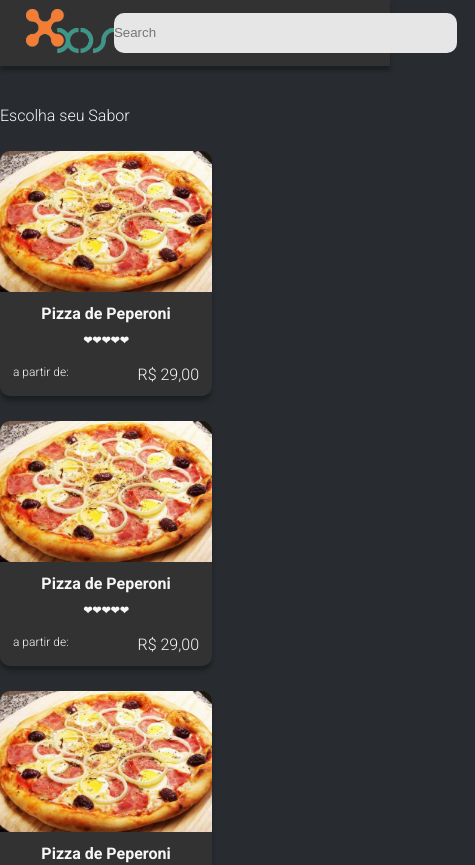
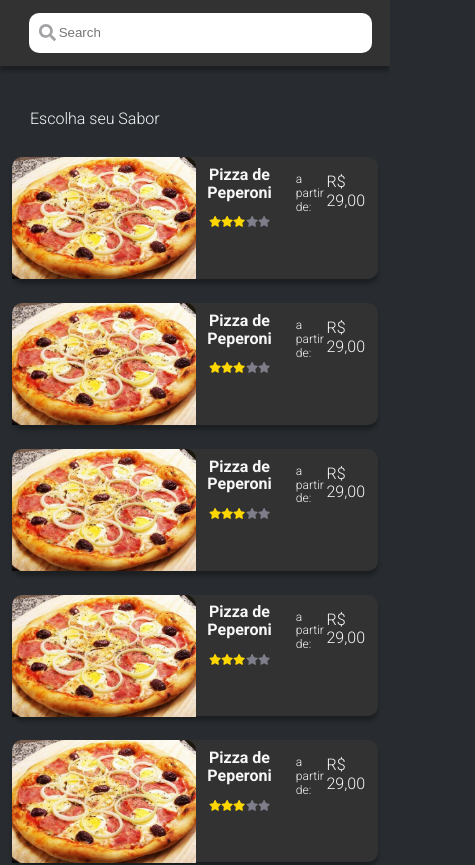
Before and after one commit to viniciusBotelho625/Pizzaria-XDS, a React (Create React App) app: page / in a window 390 px wide. Shown: the top 865 px of the page, 475 px wide, since content can reach past the window. Built offline with nearby package versions, Linux system fonts and the light colour scheme.

Commit message:
Efeitos + Responsividade

```diff
--- a/package.json
+++ b/package.json
@@ -3,6 +3,10 @@
   "version": "0.1.0",
   "private": true,
   "dependencies": {
+    "@fortawesome/fontawesome-free": "^5.15.3",
+    "@fortawesome/fontawesome-svg-core": "^1.2.35",
+    "@fortawesome/free-solid-svg-icons": "^5.15.3",
+    "@fortawesome/react-fontawesome": "^0.1.14",
     "@material-ui/lab": "^4.0.0-alpha.58",
     "@testing-library/jest-dom": "^5.12.0",
     "@testing-library/react": "^11.2.6",
--- a/src/components/CardMenu.tsx
+++ b/src/components/CardMenu.tsx
@@ -2,6 +2,9 @@ import React from 'react'
 
 import styles from '../styles/components/CardMenu.module.css';
 import pizzaImg from '../assets/pizza.jpg';
+
+import { FontAwesomeIcon } from '@fortawesome/react-fontawesome'
+import { faStar } from '@fortawesome/free-solid-svg-icons'
 
 export function CardMenu() {
     return(
@@ -13,7 +16,21 @@ export function CardMenu() {
             </div>
             <div className={styles.cardBody}>
                 <p>Pizza de Peperoni</p>
-                <p>❤❤❤❤❤</p>
+                <span>
+                    <FontAwesomeIcon icon={faStar}/>
+                </span>
+                <span>
+                    <FontAwesomeIcon icon={faStar}/>
+                </span>
+                <span>
+                    <FontAwesomeIcon icon={faStar}/>
+                </span>
+                <span>
+                    <FontAwesomeIcon icon={faStar}/>
+                </span>
+                <span>
+                    <FontAwesomeIcon icon={faStar}/>
+                </span>
             </div>
             <div className={styles.cardFooter}>
                 <p>a partir de:</p>
--- a/src/components/SideBar.tsx
+++ b/src/components/SideBar.tsx
@@ -2,6 +2,8 @@ import React from 'react';
 import styles from '../styles/components/SideBar.module.css';
 import logoImg from '../assets/logo.png';
 
+import { FontAwesomeIcon } from '@fortawesome/react-fontawesome'
+import { faSearch } from '@fortawesome/free-solid-svg-icons'
 
 export function SideBar() {
     return (
@@ -11,6 +13,9 @@ export function SideBar() {
             </figure>
             <div className={styles.searchWrapper}>
                 <input type="search" className={styles.searchInput} placeholder="Search"/>
+                <span>
+                    <FontAwesomeIcon icon={faSearch} />
+                </span>
             </div>
         </div>
     );
--- a/src/styles/components/CardMenu.module.css
+++ b/src/styles/components/CardMenu.module.css
@@ -34,8 +34,17 @@
     font-weight: bold;
 }
 
-.cardBody p:nth-child(2) {
+.cardBody span {
     font-size: 0.68rem;
+    color: var(--gray);
+}
+
+.cardBody span:active, span:hover {
+    color: gold;
+}
+
+.cardBody span:nth-child(-n+4) {
+    color: gold;
 }
 
 .cardFooter {
@@ -54,3 +63,15 @@
     font-size: 1rem;
     line-height: 1.18rem;
 }
+
+@media(max-width: 600px) {
+    .cardMenu {
+        width: 100%;
+        display: flex;
+        height: 7.62rem;
+        margin: 0.75rem;
+    }
+    .cardMenu figure img {
+        width: 11.5rem;
+    }
+}
--- a/src/styles/components/SideBar.module.css
+++ b/src/styles/components/SideBar.module.css
@@ -14,11 +14,41 @@
     width: 88px;
 }
 
-.searchInput {
+.searchWrapper {
     width: 21.43rem;
     height: 2.5rem;
     border-radius: 10px;
+    margin: 0.81rem 1.15rem 0.81rem 0px;
+    font-family: roboto;
+    font-weight: normal;
+    font-size: 17px;
+    position: relative;
+    display: flex;
+    align-items: center;
+}
+
+.searchWrapper span{
+    position: absolute;
+    color: rgba(60, 60, 67, 0.6);
+    opacity: 0.8;
+    margin-left: 10px;
+}
+
+.searchInput {
+    width: 100%;
+    height: 100%;
+    border-radius: 10px;
     border: none;
-    background-color: var(--search);
-    margin: 0.81rem 1.15rem 0.81rem 0px;
+    outline: none;
+    padding-left: 1.87rem;
 }
+
+.searchInput:focus {
+    border: 2px solid var(--green);
+}
+
+@media(max-width: 600px) {
+    .sideBar figure img {
+        display: none;
+    }
+}
--- a/src/styles/pages/List.module.css
+++ b/src/styles/pages/List.module.css
@@ -18,3 +18,18 @@ section {
     display: flex;
     flex-wrap: wrap;
 }
+
+@media(max-width: 600px) {
+    .title {
+        margin: 2.75rem 0rem 1rem 0rem;
+    }
+}
+
+@media(max-width: 1024px) {
+    section {
+        justify-content: center;
+    }
+    .title {
+        margin-left: 30px;
+    }
+}
```
Also changed, not shown: 1 other file (tests, documents, lock files or other folders).
